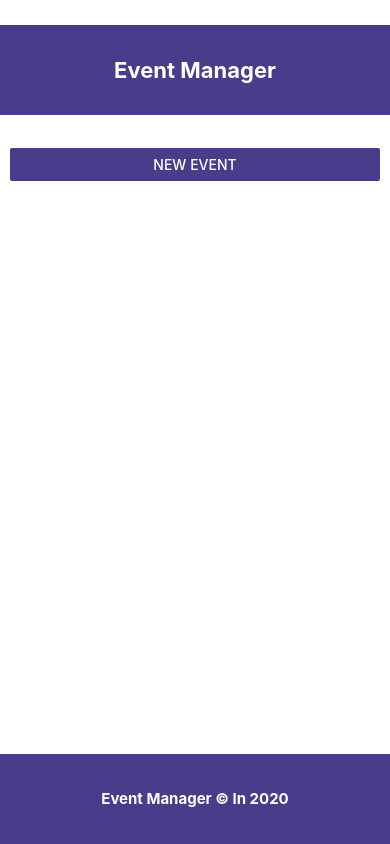
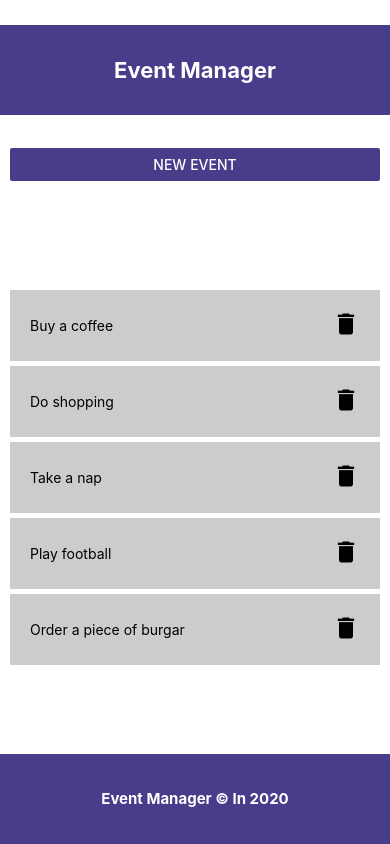
Before and after one commit to rooneyrulz/event_manager, a React Native app in the folder app/: screen / in a window 390 px wide. Built offline with nearby package versions, Linux system fonts and the light colour scheme.

Commit message:
new event modal | flatlist | styles

```diff
--- a/app/App.js
+++ b/app/App.js
@@ -1,6 +1,7 @@
 import { StatusBar } from 'expo-status-bar';
-import React from 'react';
+import React, { useState } from 'react';
 import { StyleSheet, View } from 'react-native';
+import { v4 } from 'uuid';
 
 // LAYOUTS
 import Header from './layouts/Header';
@@ -11,6 +12,14 @@ import Events from './components/Events';
 import NewEvent from './components/NewEvent';
 
 const App = () => {
+  const [events, setEvents] = useState([
+    { id: v4(), event: 'Buy a coffee' },
+    { id: v4(), event: 'Do shopping' },
+    { id: v4(), event: 'Take a nap' },
+    { id: v4(), event: 'Play football' },
+    { id: v4(), event: 'Order a piece of burgar' },
+  ]);
+
   return (
     <View style={styles.container}>
       <View style={styles.headerContainer}>
@@ -20,7 +29,7 @@ const App = () => {
         <NewEvent />
       </View>
       <View style={styles.eventContainer}>
-        <Events />
+        <Events events={events} />
       </View>
       <View style={styles.footerContainer}>
         <Footer />
--- a/app/components/EventItem.js
+++ b/app/components/EventItem.js
@@ -1,8 +1,22 @@
 import React from 'react';
-import { StyleSheet, Text } from 'react-native';
+import { StyleSheet, View, Text, TouchableOpacity, Alert } from 'react-native';
+import { MaterialIcons } from '@expo/vector-icons';
 
-const EventItem = ({ event }) => {
-  return <Text style={styles.eventItem}>{event}</Text>;
+const EventItem = ({ item }) => {
+  return (
+    <TouchableOpacity style={styles.eventItem}>
+      <View style={styles.eventItemView}>
+        <Text>{item.event}</Text>
+        <Text>
+          <MaterialIcons
+            name='delete'
+            size={28}
+            onPress={(e) => Alert.alert('You wanna delete?')}
+          />
+        </Text>
+      </View>
+    </TouchableOpacity>
+  );
 };
 
 const styles = StyleSheet.create({
@@ -11,6 +25,11 @@ const styles = StyleSheet.create({
     marginBottom: 5,
     backgroundColor: '#ccc',
   },
+  eventItemView: {
+    flexDirection: 'row',
+    justifyContent: 'space-between',
+    alignItems: 'center',
+  },
 });
 
 export default EventItem;
--- a/app/components/Events.js
+++ b/app/components/Events.js
@@ -6,19 +6,21 @@ import {
   TextInput,
   Button,
   TouchableOpacity,
+  FlatList,
   Alert,
-  ScrollView,
 } from 'react-native';
 
 import EventItem from './EventItem';
 
-const Events = () => {
-  const [event, setEvent] = useState([]);
-
+const Events = ({ events }) => {
   return (
-    <ScrollView>
-      <View style={styles.eventContainer}></View>
-    </ScrollView>
+    <View style={styles.eventContainer}>
+      <FlatList
+        keyExtractor={(item) => item.id}
+        data={events}
+        renderItem={({ item }) => <EventItem item={item} />}
+      />
+    </View>
   );
 };
 
--- a/app/components/NewEvent.js
+++ b/app/components/NewEvent.js
@@ -1,8 +1,33 @@
-import React from 'react';
-import { StyleSheet, Text, View, Button } from 'react-native';
+import React, { useState } from 'react';
+import { StyleSheet, Text, View, Button, Modal } from 'react-native';
+import { MaterialIcons } from '@expo/vector-icons';
 
 const NewEvent = () => {
-  return <Button title='New Event' color='darkslateblue' />;
+  const [isOpen, setIsOpen] = useState(false);
+
+  return (
+    <View>
+      <Button
+        title='New Event'
+        color='darkslateblue'
+        onPress={(e) => setIsOpen((prev) => true)}
+      />
+      <Modal visible={isOpen} animationType='slide'>
+        <View>
+          <Text>
+            <MaterialIcons
+              name='close'
+              size={30}
+              onPress={(e) => setIsOpen((prev) => false)}
+            />
+          </Text>
+          <Text>Hello...!</Text>
+        </View>
+      </Modal>
+    </View>
+  );
 };
 
+const styles = StyleSheet.create({});
+
 export default NewEvent;
```
